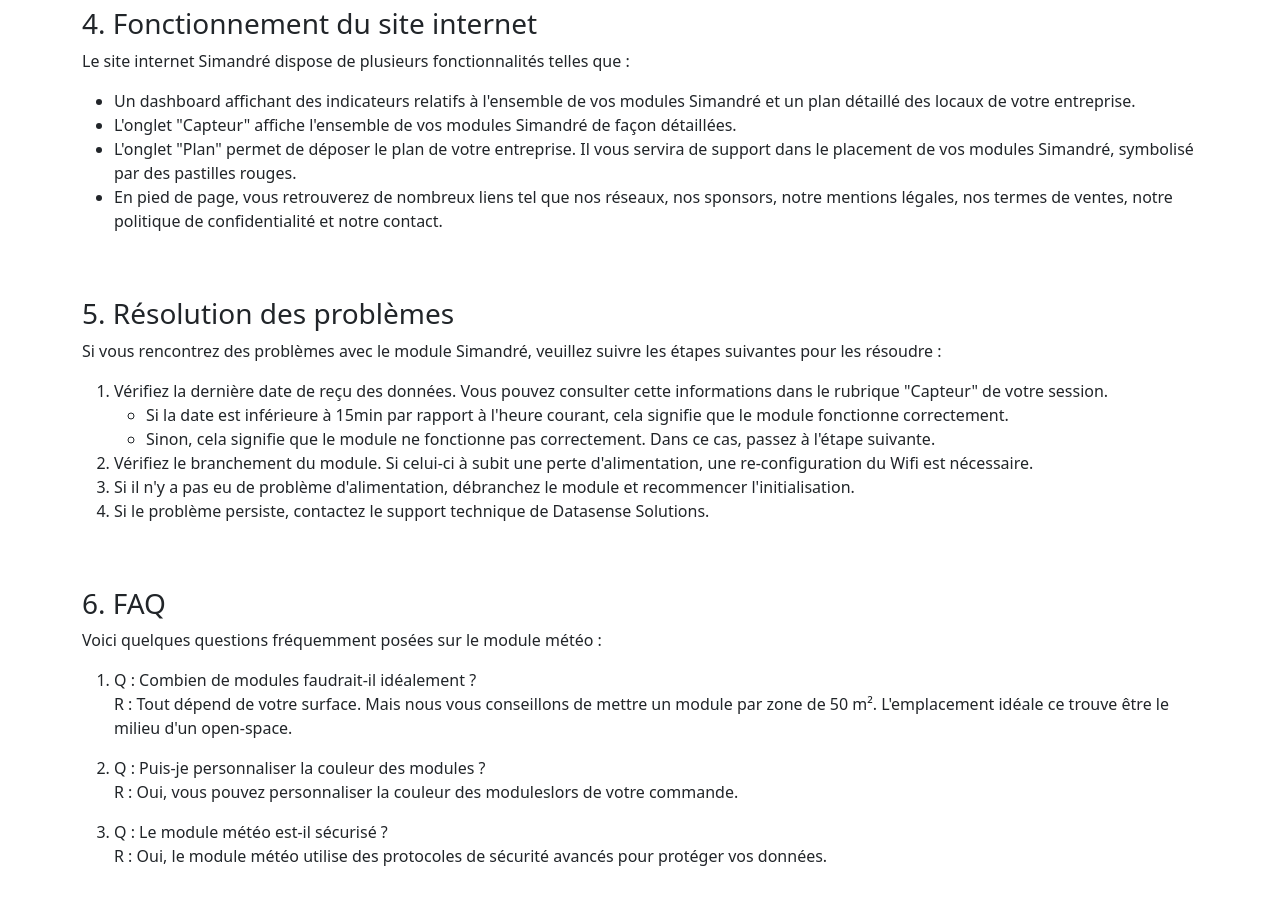
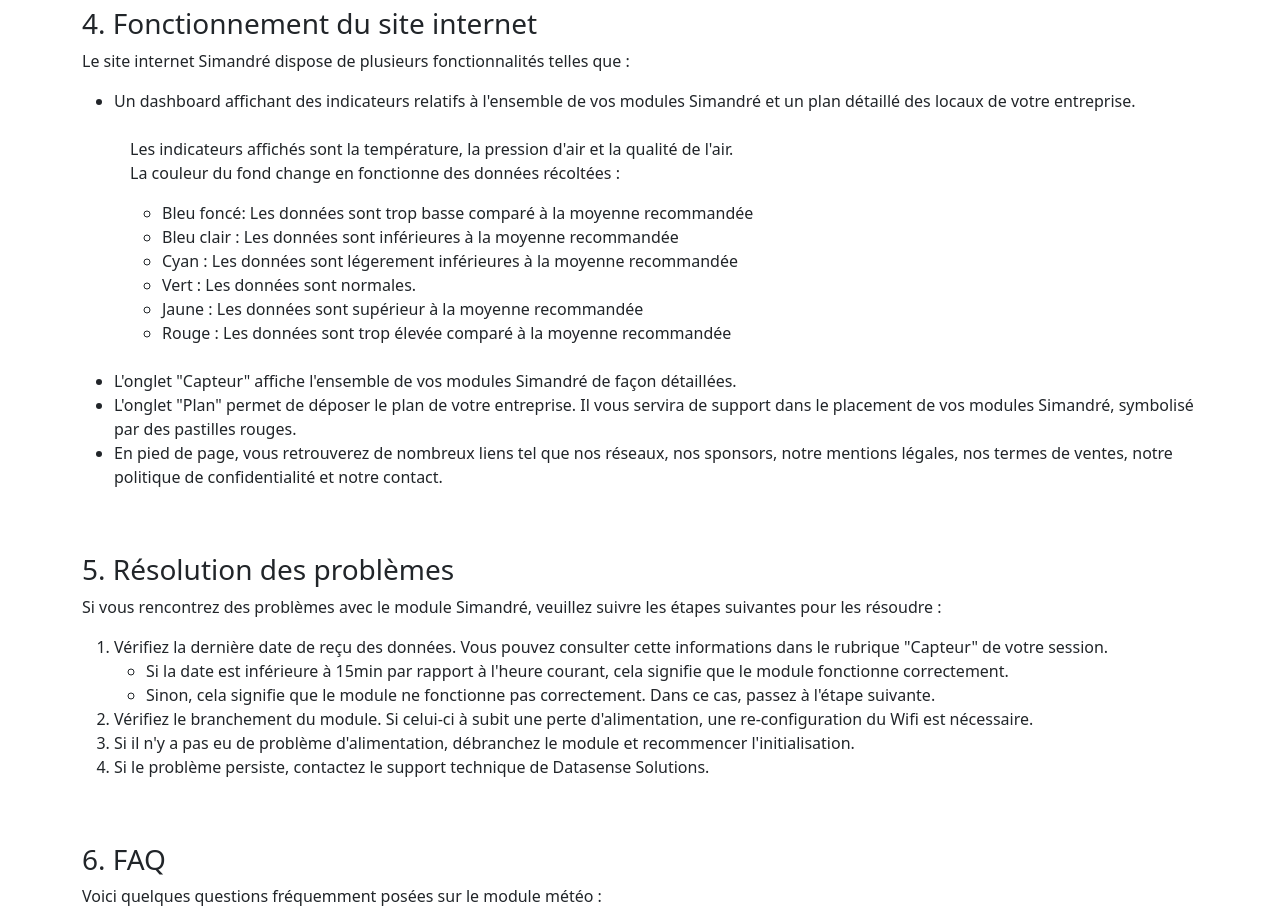
Before and after one commit to Projet-Simandre/Doc-Utilisateur, a plain HTML site: page index.html in a window 1280 px wide. Shown: the part 1860-2781 px from the top of the page. Drawn offline with nearby package versions, Linux system fonts and the light colour scheme.

Commit message:
sf<ewrgdnuyjo

```diff
--- a/index.html
+++ b/index.html
@@ -163,6 +163,20 @@
         <ul>
             <li>Un dashboard affichant des indicateurs relatifs à l'ensemble de vos modules Simandré et un plan détaillé
                 des locaux de votre entreprise.</li>
+            <br>
+            <p class="ps-3">Les indicateurs affichés sont la température, la pression d'air et la qualité de l'air.
+                <br>
+                La couleur du fond change en fonctionne des données récoltées :
+            </p>
+            <ul class="ps-5">
+                <li>Bleu foncé: Les données sont trop basse comparé à la moyenne recommandée</li>
+                <li>Bleu clair : Les données sont inférieures à la moyenne recommandée</li>
+                <li>Cyan : Les données sont légerement inférieures à la moyenne recommandée</li>
+                <li>Vert : Les données sont normales.</li>
+                <li>Jaune : Les données sont supérieur à la moyenne recommandée</li>
+                <li>Rouge : Les données sont trop élevée comparé à la moyenne recommandée</li>
+            </ul>
+            <br>
             <li>L'onglet "Capteur" affiche l'ensemble de vos modules Simandré de façon détaillées.</li>
             <li>L'onglet "Plan" permet de déposer le plan de votre entreprise. Il vous servira de support dans le
                 placement de vos modules Simandré, symbolisé par des pastilles rouges.</li>
@@ -187,7 +201,8 @@
             </ul>
             <li>Vérifiez le branchement du module. Si celui-ci à subit une perte d'alimentation, une re-configuration du
                 Wifi est nécessaire.</li>
-            <li>Si il n'y a pas eu de problème d'alimentation, débranchez le module et recommencer l'initialisation.</li>
+            <li>Si il n'y a pas eu de problème d'alimentation, débranchez le module et recommencer l'initialisation.
+            </li>
             <li>Si le problème persiste, contactez le support technique de Datasense Solutions.</li>
         </ol>
     </div>
```
